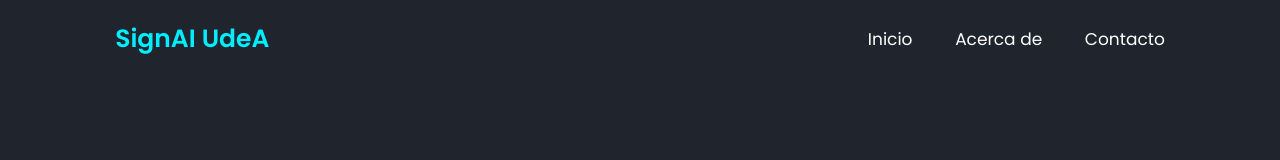
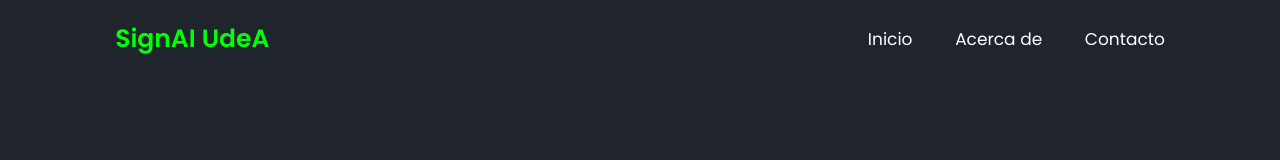
Before and after one commit to SignAIUdeA/SignAIUdeA, a plain HTML site: page index.html in a window 1280 px wide. Drawn offline with Linux system fonts and the light colour scheme.

Commit message:
Update main color

```diff
--- a/css/style.css
+++ b/css/style.css
@@ -16,7 +16,7 @@
     --bg-color: #1f242d;
     --second-bg-color: #323946;
     --text-color: #fff;
-    --main-color: #0ef;
+    --main-color: rgb(0, 255, 8);
 }
 
 html {
```
